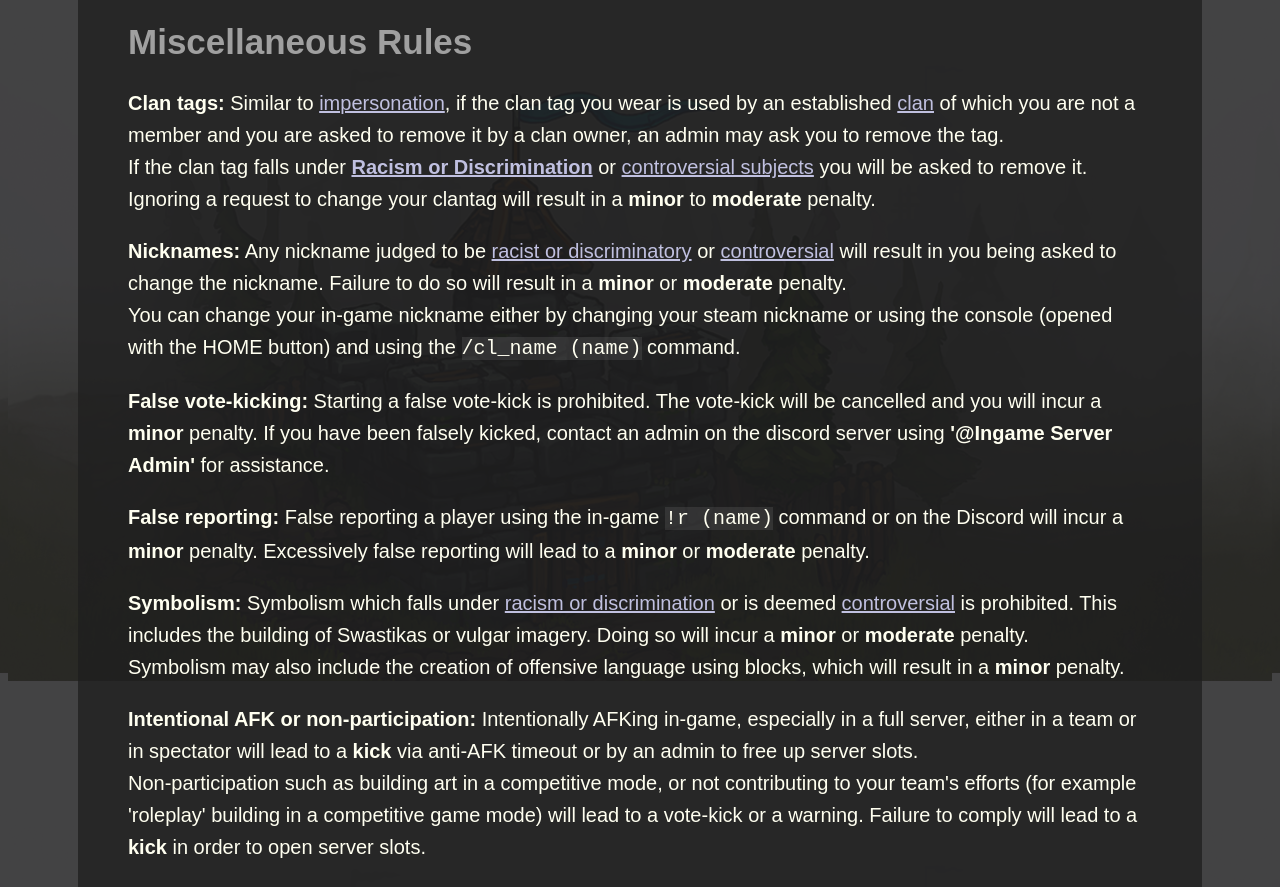
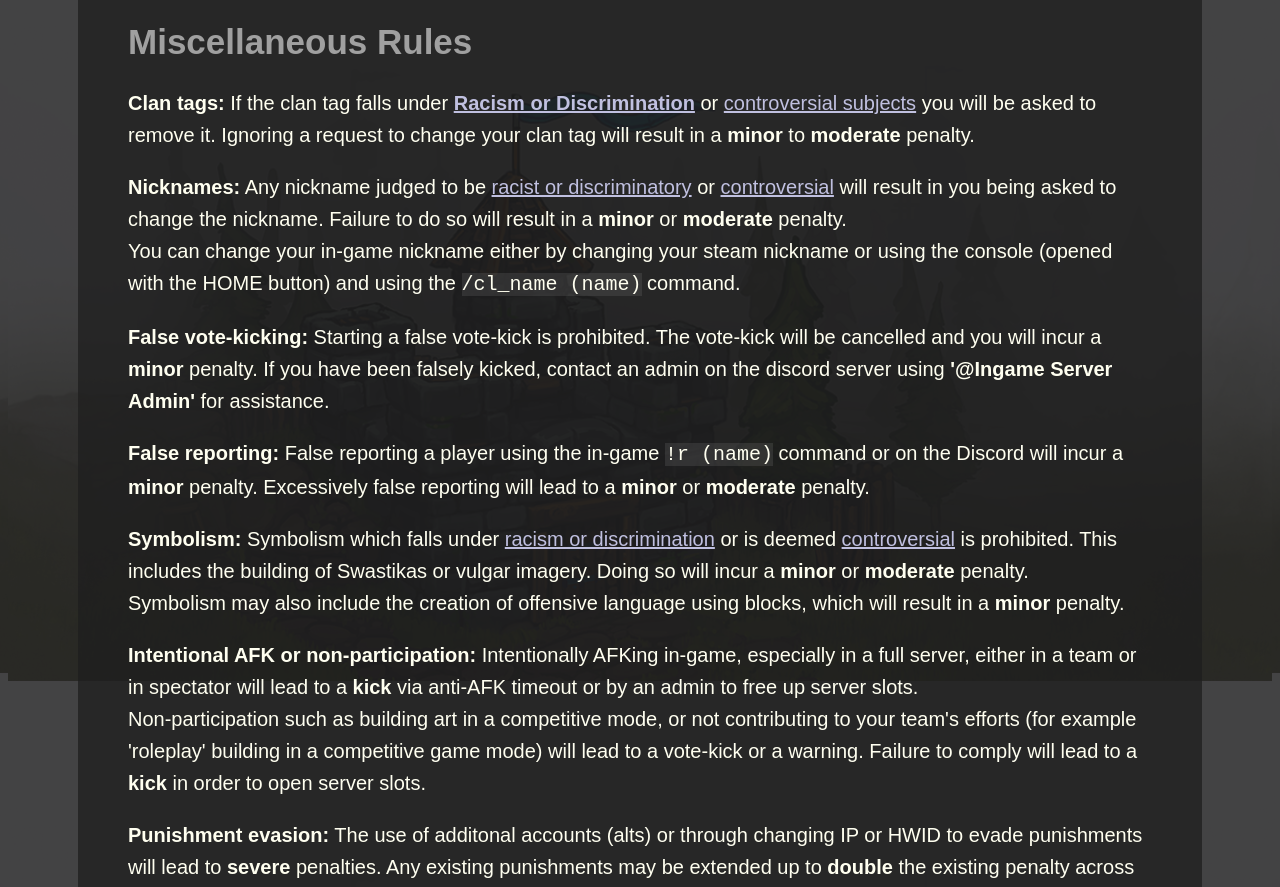
Before and after one commit to transhumandesign/kag-official-server-rules, a plain HTML site: page index.html in a window 1280 px wide. Shown: the part 2527-3414 px from the top of the page. Drawn offline with Linux system fonts and the light colour scheme.

Commit message:
Modified rules

```diff
--- a/index.html
+++ b/index.html
@@ -139,11 +139,8 @@
 	<h2>Miscellaneous Rules</h2>
 
 	<p>
-		<b>Clan tags:</b> Similar to <a href="#impersonation">impersonation</a>, if the clan tag you wear is used by an established
-		<a href="https://forum.thd.vg/forums/clans.113/">clan</a> of which you are not a member and you are asked to remove it by a clan owner, an admin may ask you to remove the tag. <br>
-
-		If the clan tag falls under <b><a href="#racism">Racism or Discrimination</a></b> or <a href="#controversial">controversial subjects</a> you will be asked to remove it.
-		Ignoring a request to change your clantag will  result in a <b>minor</b> to <b>moderate</b> penalty.
+		<b>Clan tags:</b> If the clan tag falls under <b><a href="#racism">Racism or Discrimination</a></b> or <a href="#controversial">controversial subjects</a> you will be asked to remove it.
+		Ignoring a request to change your clan tag will result in a <b>minor</b> to <b>moderate</b> penalty.
 	</p>
 
 	<p>
```
